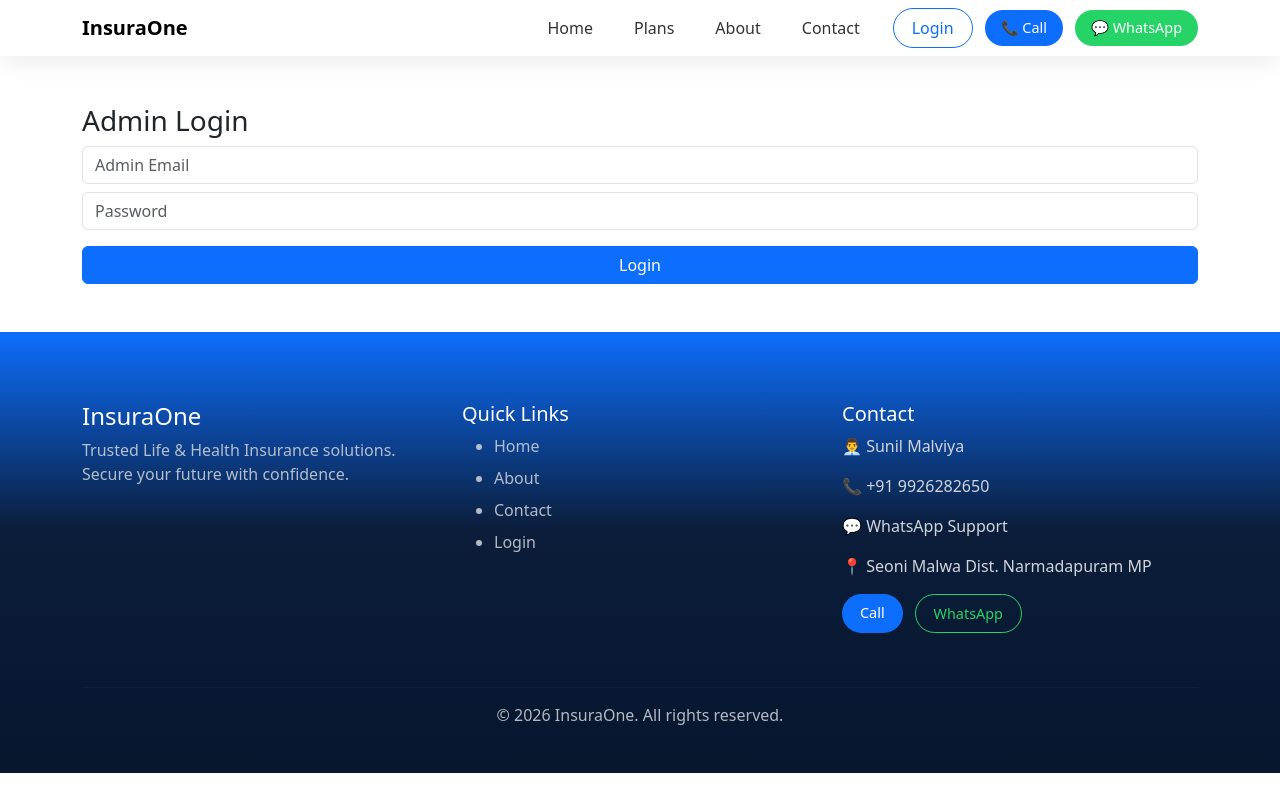
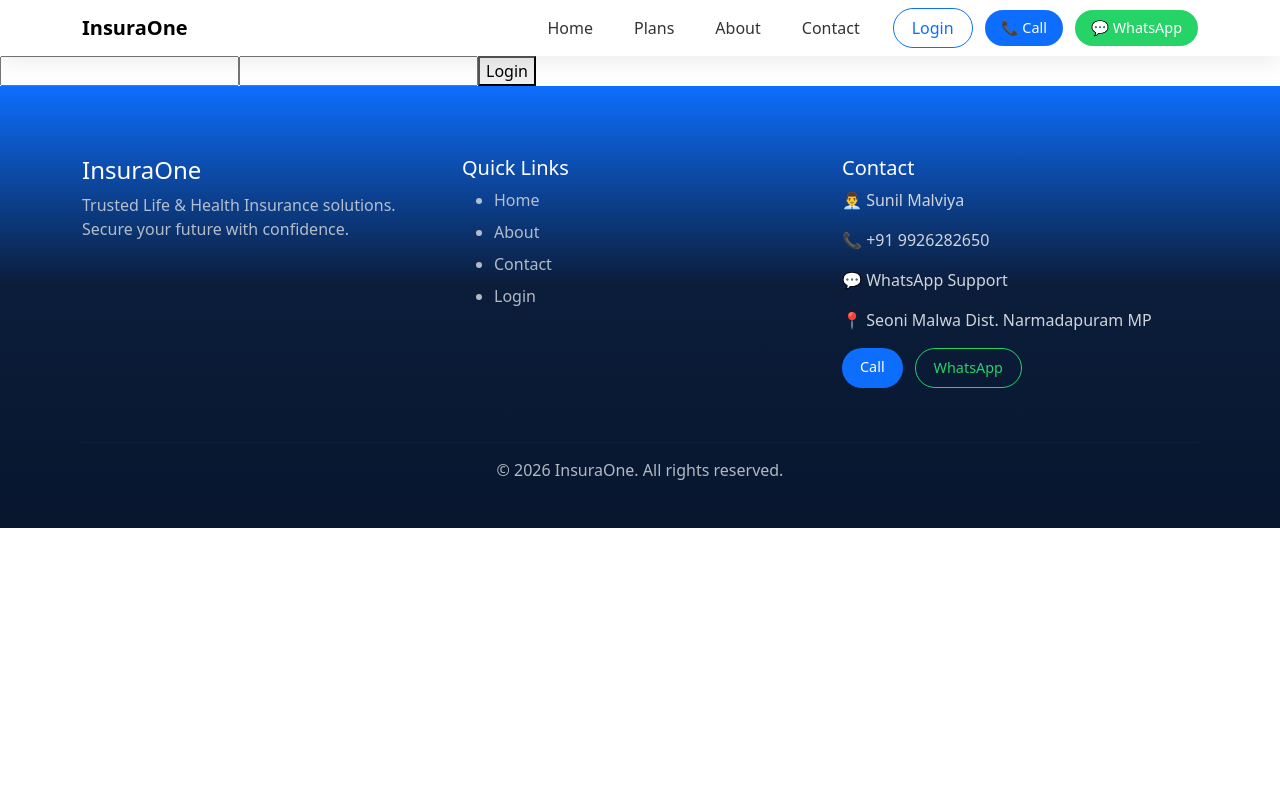
Before and after one commit to abhimalviya91/insurance-frontend, a React (Create React App) app: page /admin-login in a window 1280 px wide. Built offline with nearby package versions, Linux system fonts and the light colour scheme.

Commit message:
fix admin login api base url

```diff
--- a/src/pages/AdminLogin.jsx
+++ b/src/pages/AdminLogin.jsx
@@ -1,15 +1,13 @@
-import { useState } from "react";
 import axios from "axios";
 import { useNavigate } from "react-router-dom";
+import { useState } from "react";
 
 const AdminLogin = () => {
-  const navigate = useNavigate(); // ✅ now used
+  const navigate = useNavigate();
   const [email, setEmail] = useState("");
   const [password, setPassword] = useState("");
 
-  const loginAdmin = async (e) => {
-    e.preventDefault();
-
+  const login = async () => {
     try {
       const res = await axios.post(
         `${process.env.REACT_APP_API_BASE}/api/auth/login`,
@@ -17,35 +15,18 @@ const AdminLogin = () => {
       );
 
       localStorage.setItem("adminToken", res.data.token);
-      navigate("/admin-dashboard"); // ✅ navigate USED
+      navigate("/admin-dashboard");
     } catch (err) {
-      alert("Invalid admin credentials");
+      alert("Invalid credentials");
     }
   };
 
   return (
-    <div className="container py-5">
-      <h3>Admin Login</h3>
-
-      <form onSubmit={loginAdmin}>
-        <input
-          className="form-control mb-2"
-          placeholder="Admin Email"
-          value={email}
-          onChange={(e) => setEmail(e.target.value)}
-        />
-
-        <input
-          type="password"
-          className="form-control mb-3"
-          placeholder="Password"
-          value={password}
-          onChange={(e) => setPassword(e.target.value)}
-        />
-
-        <button className="btn btn-primary w-100">Login</button>
-      </form>
-    </div>
+    <>
+      <input onChange={(e) => setEmail(e.target.value)} />
+      <input type="password" onChange={(e) => setPassword(e.target.value)} />
+      <button onClick={login}>Login</button>
+    </>
   );
 };
 
```
